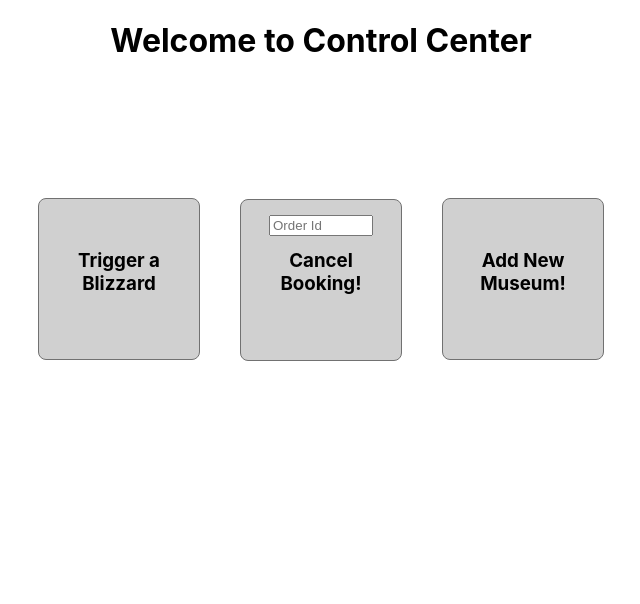
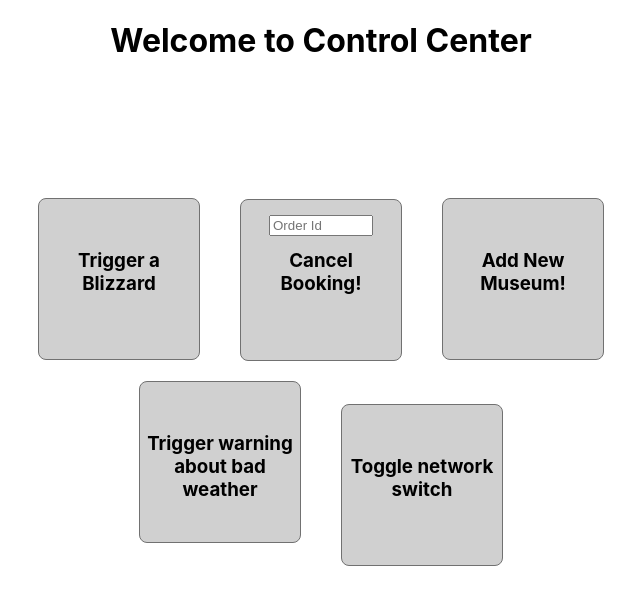
Before and after one commit to beckn/beckn-bot-control-center, a React (Create React App) app: page / in a window 1280 px wide. Shown: the top 604 px of the page, without its empty margins (319-959 px from the left). Built offline with nearby package versions, Linux system fonts and the light colour scheme; what path would draw is missing.

Commit message:
Added Bad weather and toggle network control

```diff
--- a/src/App.tsx
+++ b/src/App.tsx
@@ -5,7 +5,8 @@ import "./App.css";
 import {
   BASE_URL,
   CANCEL_BOOKING_MESSAGE,
-  TRIGGER_BLIZZARD_MESSAGE
+  TRIGGER_BLIZZARD_MESSAGE,
+  BAD_WEATHER_MESSAGE
 } from "./constants";
 
 // const BASE_URL = BASE_URL
@@ -36,6 +37,21 @@ function App() {
     setButtonSelected("Add New Museum!");
     alert("Add New Museum!");
     await axios.post(`${BASE_URL}/update-catalog`, {});
+    setButtonSelected("");
+  };
+
+  const AddBadWeatherButtonAction = async () => {
+    setButtonSelected("Trigger warning about bad weather");
+    await axios.post(`${BASE_URL}/notify`, {
+      userNo: "+919226916445",
+      message: BAD_WEATHER_MESSAGE
+    });
+    setButtonSelected("");
+  };
+
+  const AddToggleNetworkButtonAction = async () => {
+    setButtonSelected("Toggle network switch");
+    await axios.get(`${BASE_URL}/toggle-network/switch`);
     setButtonSelected("");
   };
 
@@ -76,6 +92,16 @@ function App() {
           onClick={() => AddNewMuseumButtonAction()}>
           <h3 className="button-text">Add New Museum!</h3>
         </div>
+        <div
+          className={createButtonClass("Trigger warning about bad weather")}
+          onClick={() => AddBadWeatherButtonAction()}>
+          <h3 className="button-text">Trigger warning about bad weather</h3>
+        </div>
+        <div
+          className={createButtonClass("Toggle network switch")}
+          onClick={() => AddToggleNetworkButtonAction()}>
+          <h3 className="button-text">Toggle network switch</h3>
+        </div>
       </div>
     </div>
   );
--- a/src/constants.ts
+++ b/src/constants.ts
@@ -1,3 +1,5 @@
+// export const BASE_URL = "http://13.201.62.138:3001";
+export const BASE_URL = "http://localhost:3009";
 export const TRIGGER_BLIZZARD_MESSAGE = "Hey, Triggering a Blizzard";
 export const CANCEL_BOOKING_MESSAGE = `Dear Guest,\n\nApologies, but your hotel booking with us has been canceled due to unforeseen circumstances. \nWe understand the inconvenience and are here to assist you with any alternative arrangements needed. \n\nPlease contact us for further assistance.`;
-export const BASE_URL = "http://13.201.62.138:3001";
+export const BAD_WEATHER_MESSAGE = `Hi,\nIt is raining in Yellowstone. I recommend buying some rain wear.`
```
Also changed, not shown: 1 other file (tests, documents, lock files or other folders).
